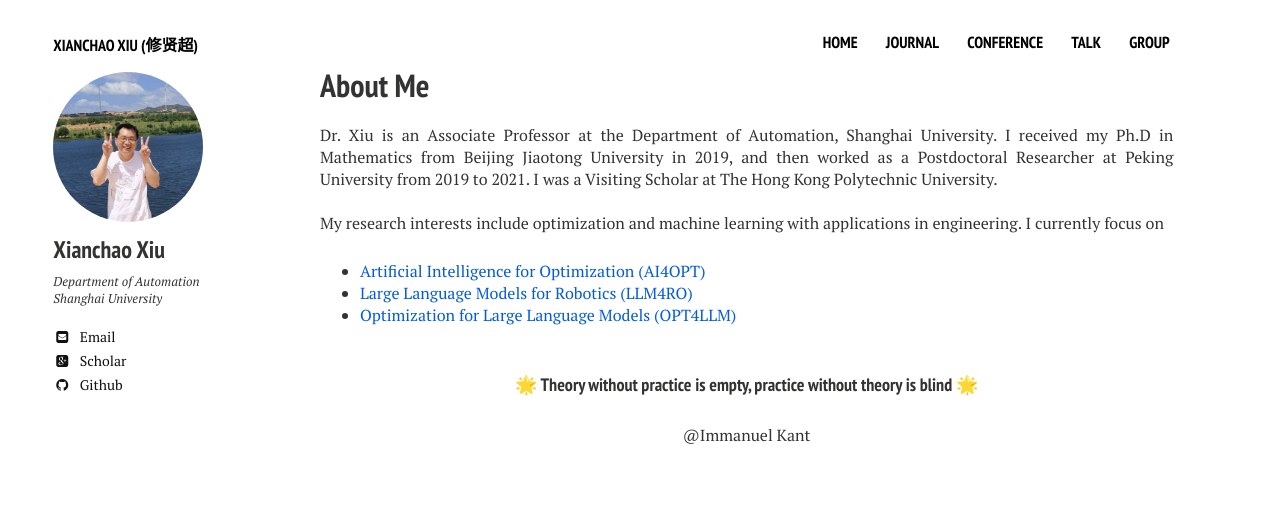
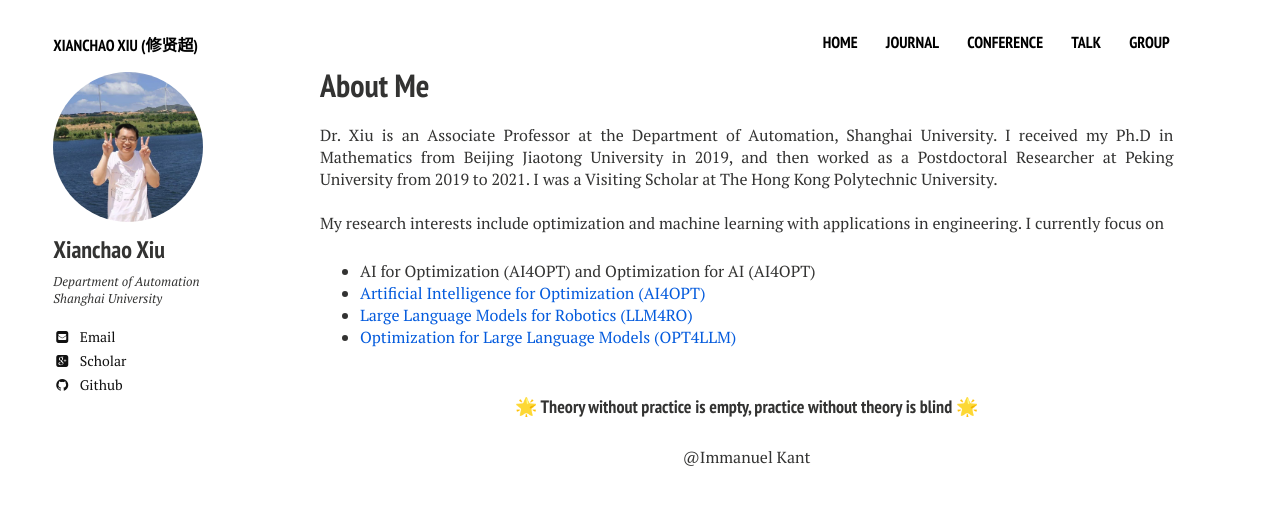
Before and after one commit to xianchaoxiu/xianchaoxiu.github.io, a Jekyll site: the page built from index.md, in a window 1280 px wide. Shown: the top 505 px of the page. Built offline with Jekyll 4.4.1, drawn with Linux system fonts in a browser that asks for light colours; nearby versions of some CDN libraries.

Commit message:
Update home2.html

```diff
--- a/_layouts/home2.html
+++ b/_layouts/home2.html
@@ -35,6 +35,7 @@
 	 My research interests include optimization and machine learning with applications in engineering.
 	 I currently focus on
 	<ul>
+      <li> AI for Optimization (AI4OPT) and Optimization for AI (AI4OPT)  </li>
       <li> <a href="https://github.com/xianchaoxiu/AI4OPT" class="textlink" target="_blank">Artificial Intelligence for Optimization (AI4OPT)</a> </li>
       <li> <a href="https://github.com/xianchaoxiu/LLM4RO" class="textlink" target="_blank">Large Language Models for Robotics (LLM4RO) </a> </li>
       <li> <a href="https://github.com/xianchaoxiu/OPT4LLM" class="textlink" target="_blank">Optimization for Large Language Models (OPT4LLM)</a> </li>   <br>
```
